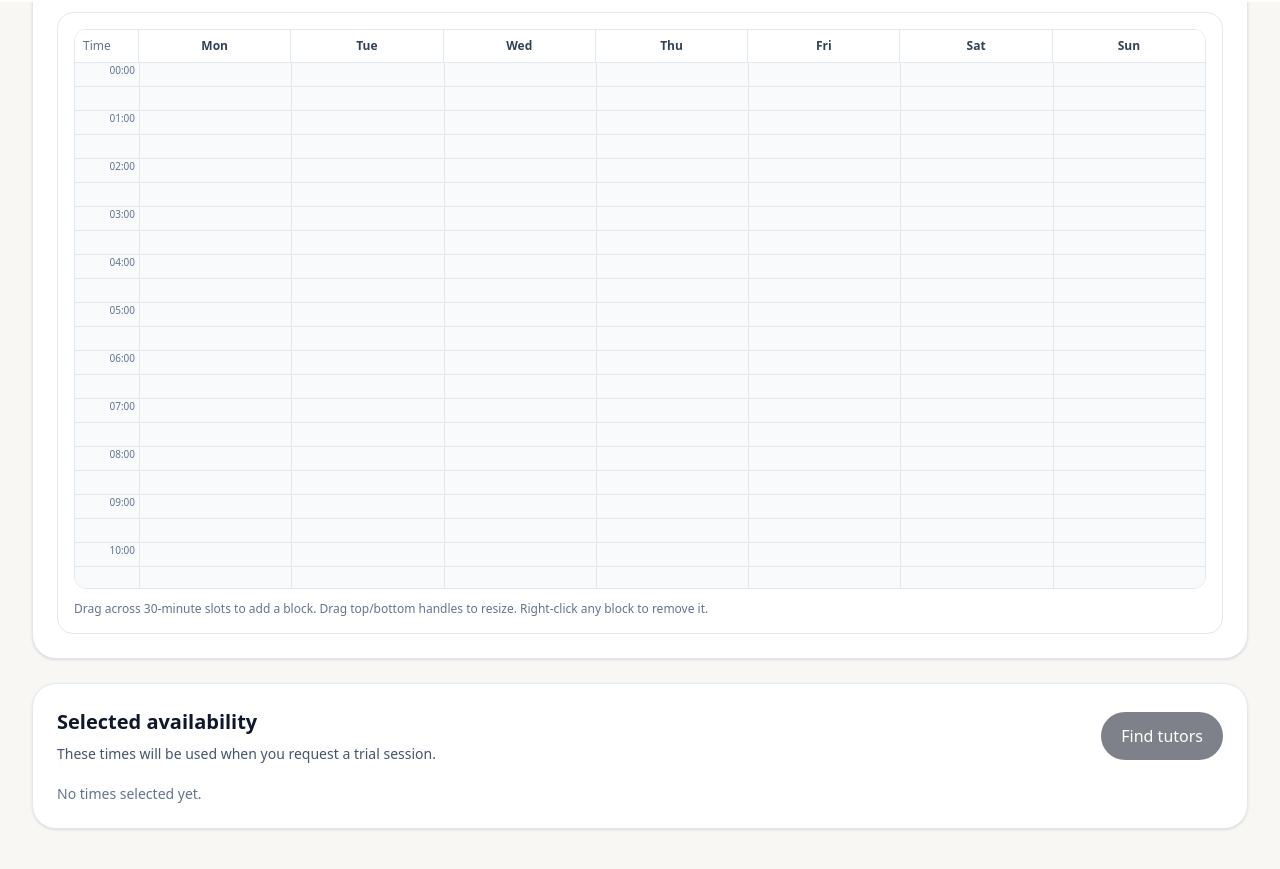
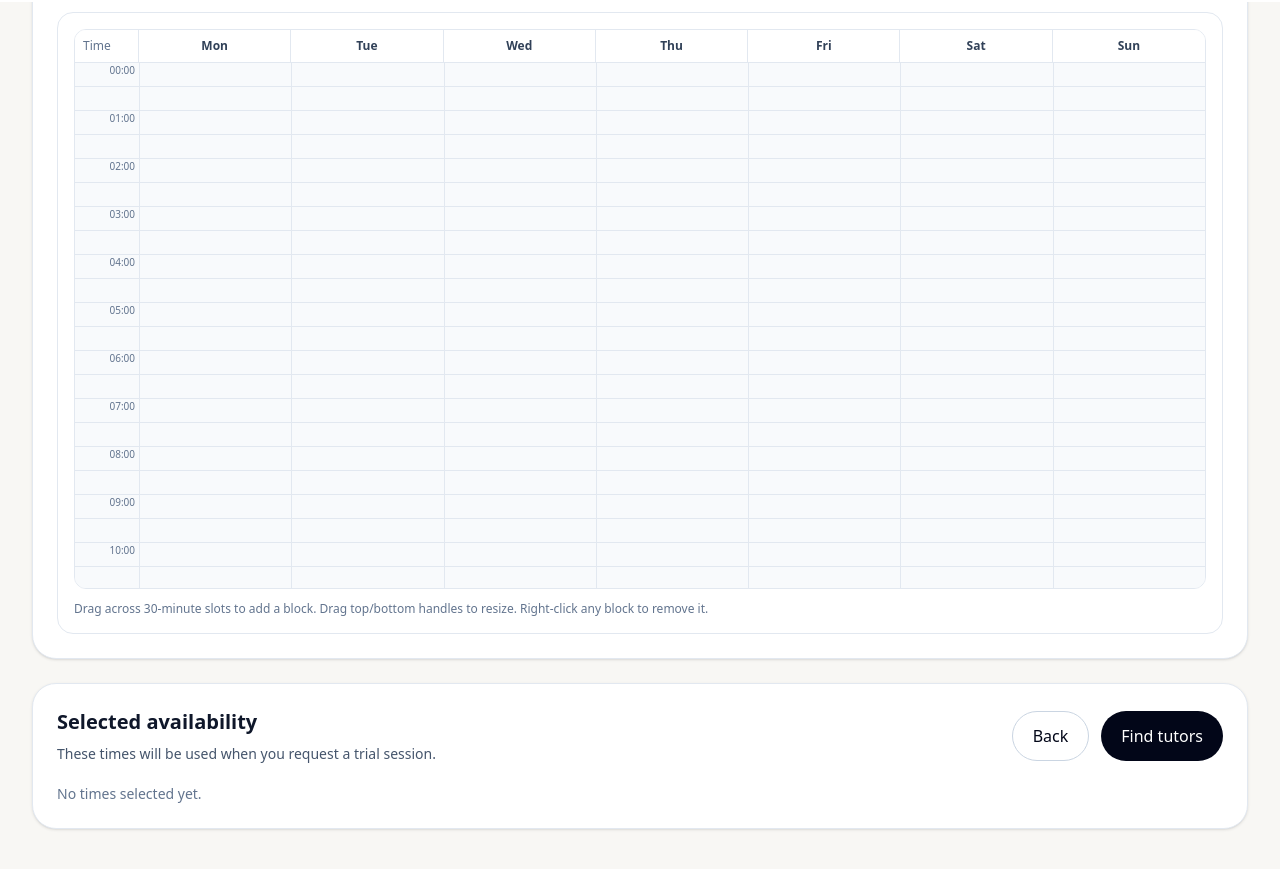
Before and after one commit to LogicGate-Admissions/tutoring-website, a Next.js app in the folder frontend/: page /student/onboarding/availability in a window 1280 px wide. Shown: the part 798-1667 px from the top of the page. Built offline with nearby package versions, Linux system fonts and the light colour scheme.

Commit message:
(frontend) Feat: add always-navigable continue and back buttons. [ps2624]

```diff
--- a/frontend/src/domains/students/learning-profile/components/StudentAvailabilityStep.tsx
+++ b/frontend/src/domains/students/learning-profile/components/StudentAvailabilityStep.tsx
@@ -296,9 +296,13 @@ export function StudentAvailabilityStep() {
               </p>
             </div>
 
-            <Button disabled={availability.length === 0} onClick={finishOnboarding}>
-              Find tutors
-            </Button>
+            <div className="flex flex-wrap gap-3">
+              <Button variant="secondary" href={ROUTES.studentOnboardingPreferences}>
+                Back
+              </Button>
+
+              <Button onClick={finishOnboarding}>Find tutors</Button>
+            </div>
           </div>
 
           <div className="mt-5 flex flex-wrap gap-2">
--- a/frontend/src/domains/students/learning-profile/components/StudentPreferencesStep.tsx
+++ b/frontend/src/domains/students/learning-profile/components/StudentPreferencesStep.tsx
@@ -65,10 +65,12 @@ export function StudentPreferencesStep() {
             ))}
           </div>
 
-          <div className="mt-8 flex justify-end">
-            <Button disabled={selectedStyles.length === 0} onClick={continueToAvailability}>
-              Continue
+          <div className="mt-8 flex items-center justify-between gap-4">
+            <Button variant="secondary" href={ROUTES.studentOnboardingSubjects}>
+              Back
             </Button>
+
+            <Button onClick={continueToAvailability}>Continue</Button>
           </div>
         </Card>
       </Container>
--- a/frontend/src/domains/students/learning-profile/components/StudentSubjectsStep.tsx
+++ b/frontend/src/domains/students/learning-profile/components/StudentSubjectsStep.tsx
@@ -113,13 +113,12 @@ export function StudentSubjectsStep() {
             </div>
           )}
 
-          <div className="mt-8 flex justify-end">
-            <Button
-              disabled={!category || selectedSubjects.length === 0}
-              onClick={continueToPreferences}
-            >
-              Continue
+          <div className="mt-8 flex items-center justify-between gap-4">
+            <Button variant="secondary" href={ROUTES.home}>
+              Back
             </Button>
+
+            <Button onClick={continueToPreferences}>Continue</Button>
           </div>
         </Card>
       </Container>
```
